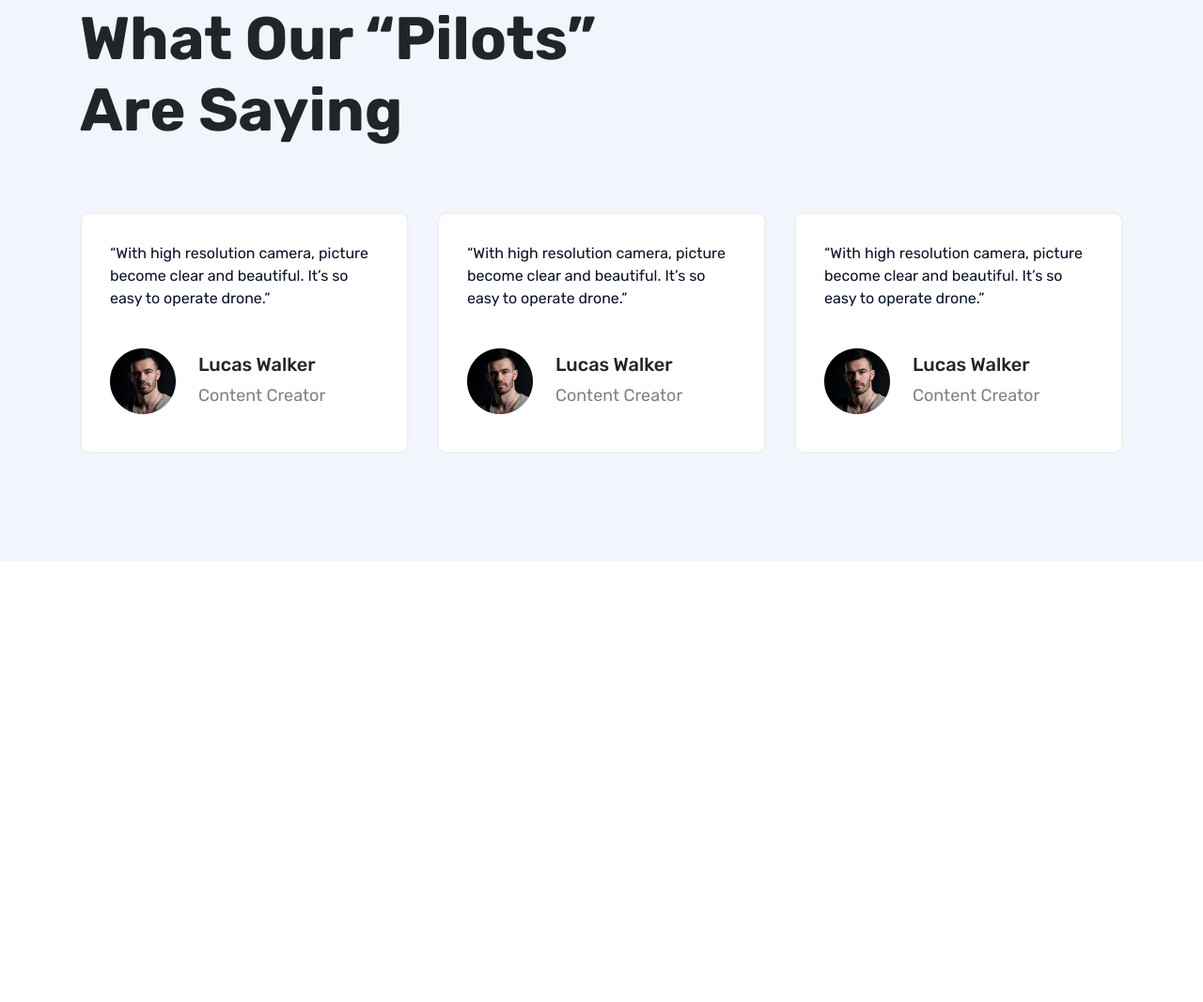
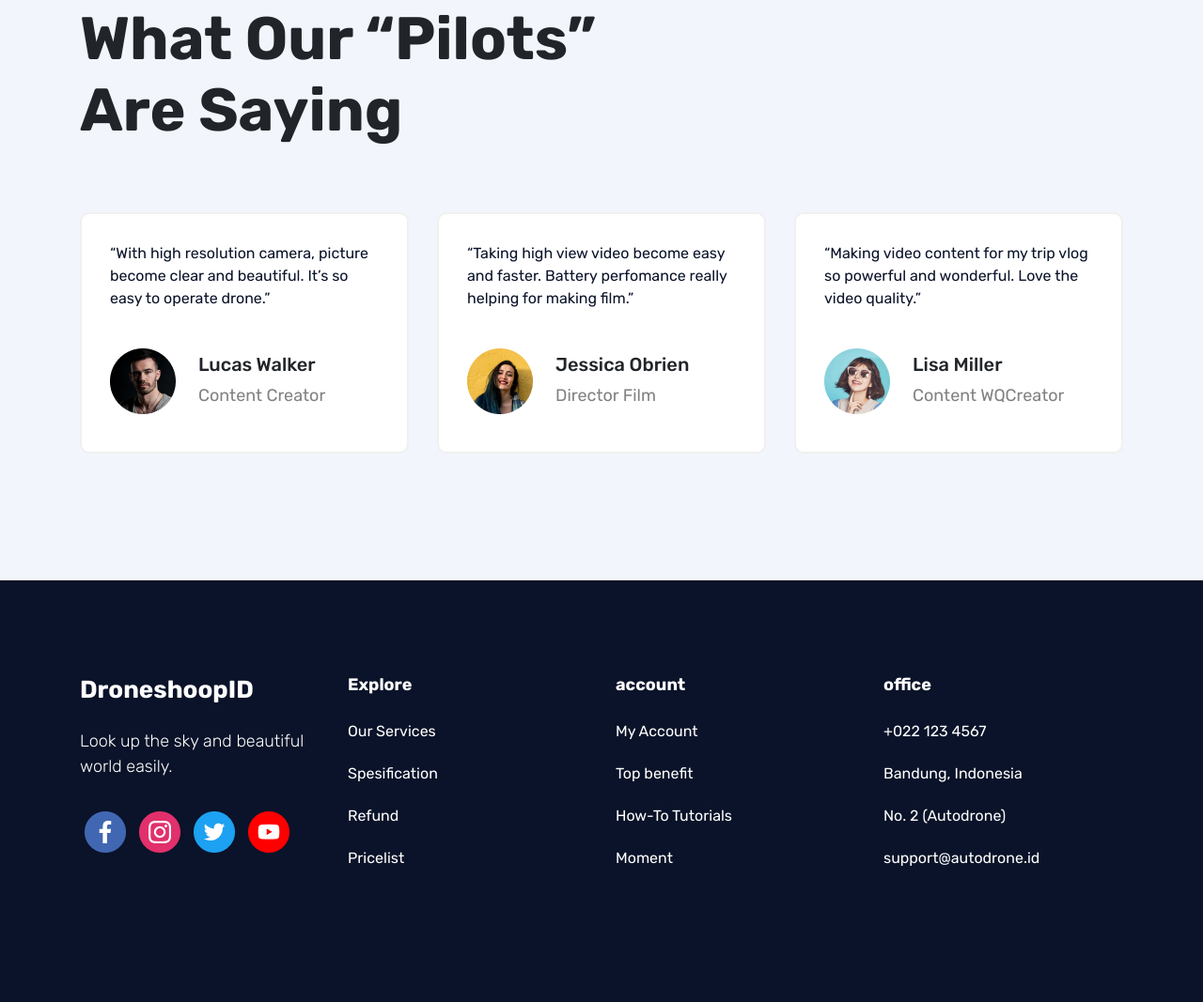
Before and after one commit to Ilham06/DroneshoopID, a plain HTML site: page index.html in a window 1280 px wide. Shown: the part 4379-5446 px from the top of the page at 94% size. Before the commit the page ends 4977 px from the top, so only its background shows below. Drawn offline with nearby package versions, Linux system fonts and the light colour scheme.

Commit message:
finish design

```diff
--- a/Asset/css/style.css
+++ b/Asset/css/style.css
@@ -253,6 +253,7 @@ nav {
 	border: 2px solid #F0F0F0;
 	border-radius: 10px;
 	background-color: #fff;
+	margin-bottom: 20px;
 }
 
 .testi-text p {
@@ -269,7 +270,40 @@ nav {
 	color: #818181;
 }
 
+/*footer*/
+footer {
+	background-color: #0A1329;
+	color:  #fff;
+	padding: 101px 0 120px 0;
+}
 
+.explore h1, .account-footer h1, .office h1 {
+	font-size: 18px;
+	font-weight: 700;
+	margin-bottom: 26px;
+}
+
+.explore a, .account-footer a, .office p {
+	color:  #fff;
+	text-decoration: none;
+	margin-bottom: 21px;
+}
+
+footer .about h1 {
+	font-size: 26px;
+	font-weight: 700;
+	margin-bottom: 26px;
+}
+
+footer .about p {
+	font-size: 18px;
+	font-weight: 300;
+	margin-bottom: 34px;
+}
+
+.social-media a {
+	margin: 0 5px;
+}
 /*Responsive*/
 
 @media (max-width: 991.98px) {
--- a/index.html
+++ b/index.html
@@ -226,7 +226,7 @@
               <div class="col-lg-4">
                 <div class="product-item">
                   <div class="item-img">
-                    <img src="Asset/Image/mini_drone 1.png" alt="">
+                    <img src="Asset/Image/josh-sorenson-ouuigywbXlI-unsplash 1.png" alt="">
                   </div>
                   <div class="item-desc text-center">
                     <h2>Drone Light</h2>
@@ -242,7 +242,7 @@
               <div class="col-lg-4">
                 <div class="product-item">
                   <div class="item-img">
-                    <img src="Asset/Image/mini_drone 1.png" alt="">
+                    <img src="Asset/Image/phantom_drone 1.png" alt="">
                   </div>
                   <div class="item-desc text-center">
                     <h2>Phantom Drone</h2>
@@ -292,17 +292,17 @@
               <div class="col-lg-4">
                 <div class="testi-item">
                   <div class="testi-text">
-                    <p>“With high resolution camera,
-                      picture become clear and beautiful.
-                    It’s so easy to operate drone.”</p>
+                    <p>“Taking high view video become
+                      easy and faster. Battery perfomance
+                    really helping for making film.”</p>
                   </div>
                   <div class="people d-flex align-items-center">
                     <div class="people-img">
-                      <img src="Asset/Image/Ellipse 56.png" alt="">
+                      <img src="Asset/Image/Ellipse 57.png" alt="">
                     </div>
                     <div class="name ml-4 mt-3">
-                      <h4>Lucas Walker</h4>
-                      <p>Content Creator</p>
+                      <h4>Jessica Obrien</h4>
+                      <p>Director Film</p>
                     </div>
                   </div>
                 </div>
@@ -310,17 +310,17 @@
               <div class="col-lg-4">
                 <div class="testi-item">
                   <div class="testi-text">
-                    <p>“With high resolution camera,
-                      picture become clear and beautiful.
-                    It’s so easy to operate drone.”</p>
+                    <p>“Making video content for my trip
+                      vlog so powerful and wonderful.
+                    Love the video quality.”</p>
                   </div>
                   <div class="people d-flex align-items-center">
                     <div class="people-img">
-                      <img src="Asset/Image/Ellipse 56.png" alt="">
+                      <img src="Asset/Image/Ellipse 58.png" alt="">
                     </div>
                     <div class="name ml-4 mt-3">
-                      <h4>Lucas Walker</h4>
-                      <p>Content Creator</p>
+                      <h4>Lisa Miller</h4>
+                      <p>Content WQCreator</p>
                     </div>
                   </div>
                 </div>
@@ -329,6 +329,51 @@
           </div>
         </section>
         <!-- end testi -->
+
+        <!-- footer -->
+        <footer>
+          <div class="container">
+            <div class="row">
+              <div class="col-lg-3 about">
+                <!-- <img src="Asset/Image/vector.png" alt=""> --><h1>DroneshoopID</h1>
+                <p>Look up the sky and beautiful
+                world easily.</p>
+                <div class="social-media">
+                  <a href=""><img src="Asset/Image/social-facebook.png" alt=""></a>
+                  <a href=""><img src="Asset/Image/social-instagram.png" alt=""></a>
+                  <a href=""><img src="Asset/Image/social-twitter.png" alt=""></a>
+                  <a href=""><img src="Asset/Image/social-youtube.png" alt=""></a>
+                </div>
+              </div>
+              <div class="col-lg-3 explore">
+                <h1>Explore</h1>
+                <div class="explore-link d-flex flex-column">
+                  <a href="">Our Services</a>
+                  <a href="">Spesification</a>
+                  <a href="">Refund</a>
+                  <a href="">Pricelist</a>
+                </div>
+              </div>
+              <div class="col-lg-3 account-footer">
+                <h1>account</h1>
+                <div class="account-link d-flex flex-column">
+                  <a href="">My Account</a>
+                  <a href="">Top benefit</a>
+                  <a href="">How-To Tutorials</a>
+                  <a href="">Moment</a>
+                </div>
+              </div>
+              <div class="col-lg-3 office">
+                <h1>office</h1>
+                <p>+022 123 4567</p>
+                <p>Bandung, Indonesia</p>
+                <p>No. 2 (Autodrone)</p>
+                <p>support@autodrone.id</p>
+              </div>
+            </div>
+          </div>
+        </footer>
+        <!-- end footer -->
 
         <!-- Optional JavaScript; choose one of the two! -->
 
```
Also changed, not shown: Asset/Image/Vector.png (added), Asset/Image/phantom_drone 1.png, Asset/Image/social-facebook.png (added), Asset/Image/social-instagram.png (added), Asset/Image/social-twitter.png (added), Asset/Image/social-youtube.png (added).
